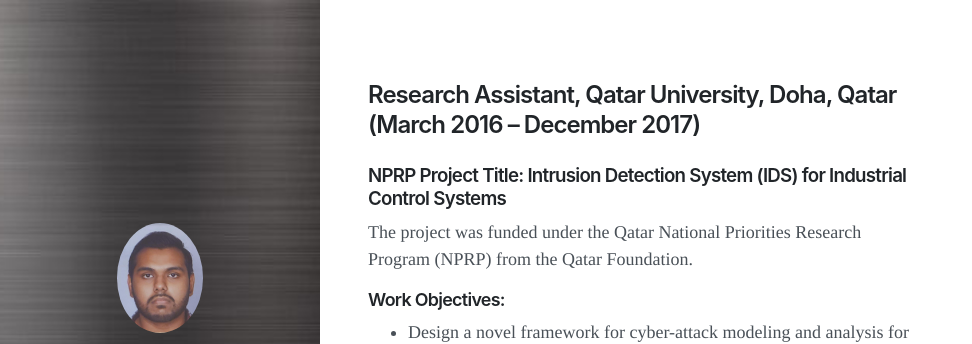
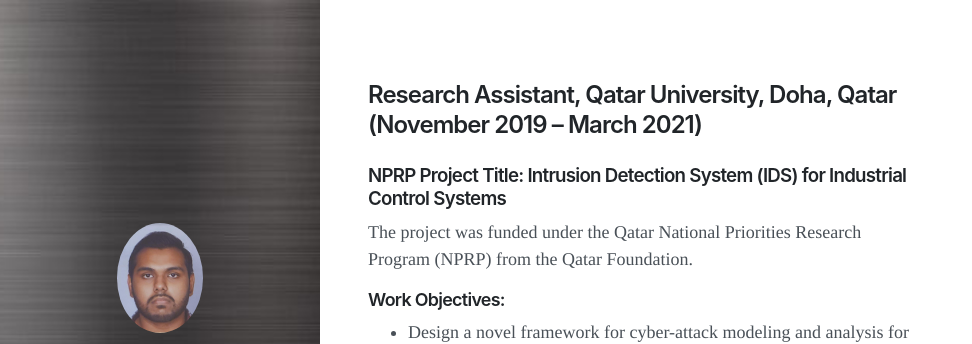
Before and after one commit to SabbirAhmad26/sabbirahmad26.github.io, a Jekyll site: the page built from experience.md, in a window 1280 px wide and 900 px high. Shown: the top 344 px of the window, without its empty margins (0-972 px from the left). Built offline with Jekyll 4.4.1, drawn with Linux system fonts in a browser that asks for light colours; nearby versions of some CDN libraries; our own code applies the rules of GitHub Pages for plain Markdown files.

Commit message:
Update experience.md

```diff
--- a/experience.md
+++ b/experience.md
@@ -5,7 +5,7 @@
 </head>
 <body>
 
-        <h2>Research Assistant, Qatar University, Doha, Qatar (March 2016 – December 2017)</h2>
+        <h2>Research Assistant, Qatar University, Doha, Qatar (November 2019 – March 2021)</h2>
 
     <h3>NPRP Project Title: Intrusion Detection System (IDS) for Industrial Control Systems</h3>
     <p>The project was funded under the Qatar National Priorities Research Program (NPRP) from the Qatar Foundation.</p>
```
